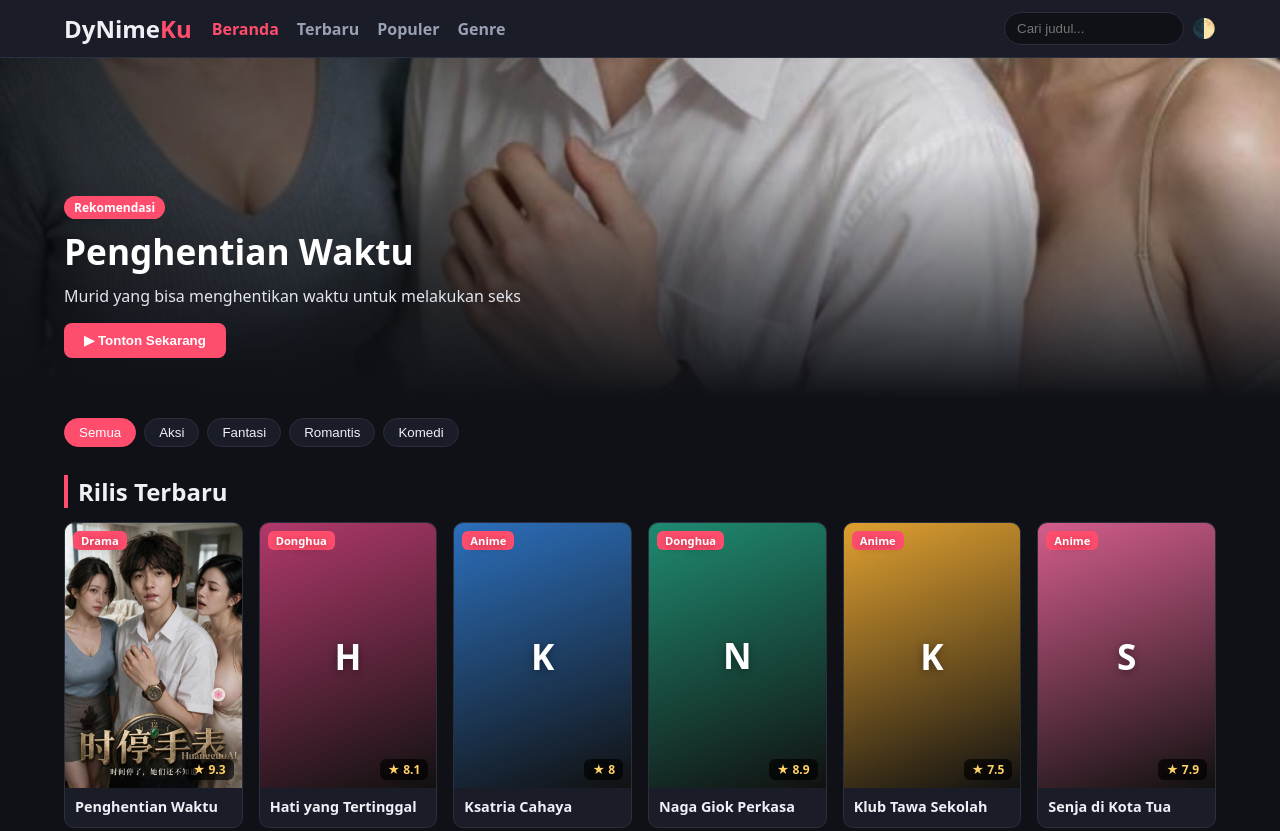
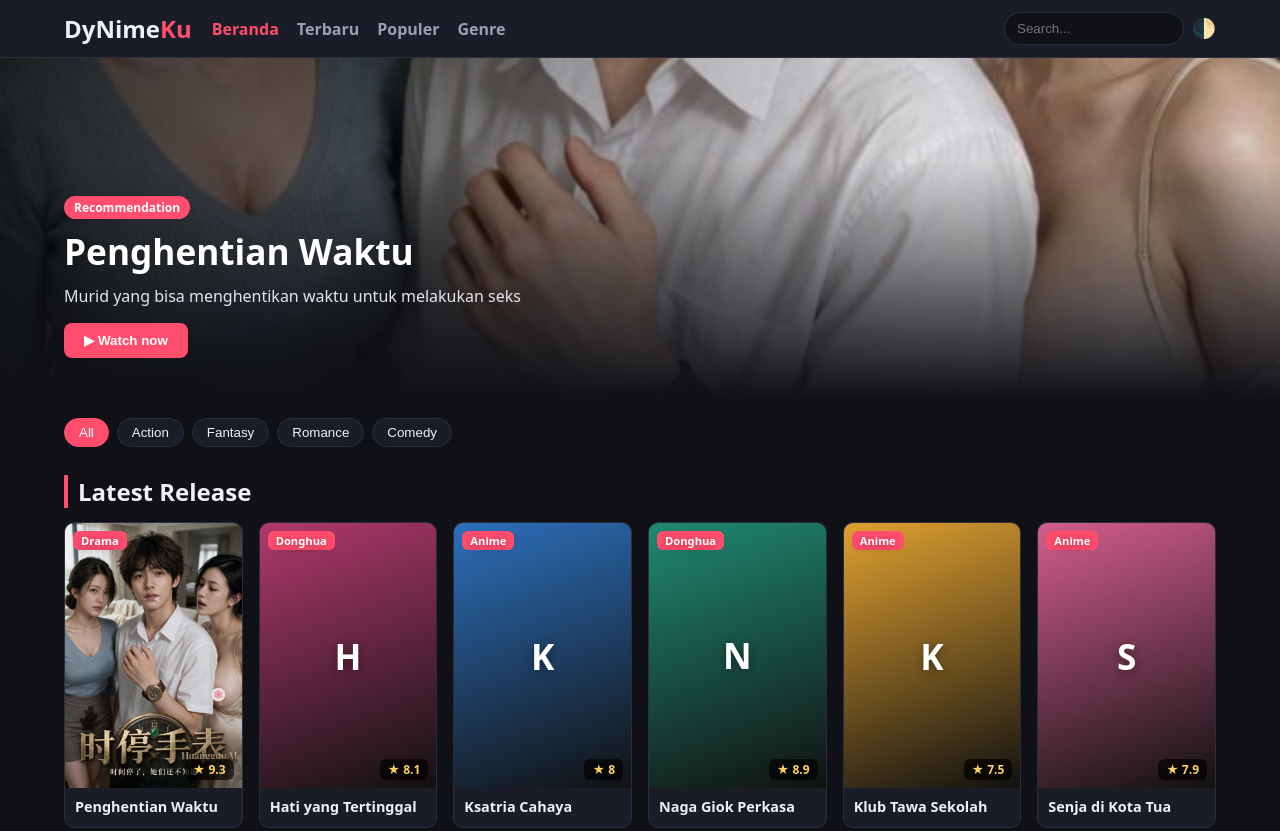
Before and after one commit to dynimeku/dynimeku, a plain HTML site: page index.html in a window 1280 px wide. Shown: the top 831 px of the page. Drawn offline with Linux system fonts and the light colour scheme.

Commit message:
Add files via upload

```diff
--- a/index.html
+++ b/index.html
@@ -17,7 +17,7 @@
     <a href="#genre">Genre</a>
   </nav>
   <div class="nav-right">
-    <input type="search" id="search" placeholder="Cari judul...">
+    <input type="search" id="search" placeholder="Search...">
     <button id="theme-btn" title="Ganti tema">🌓</button>
     <button id="burger" title="Menu">☰</button>
   </div>
@@ -25,23 +25,23 @@
 
 <section class="hero" id="hero">
   <div class="hero-text">
-    <span class="badge">Rekomendasi</span>
+    <span class="badge">Recommendation</span>
     <h1 id="hero-title">Judul Anime</h1>
     <p id="hero-desc">Deskripsi singkat.</p>
-    <button class="btn" id="hero-btn">▶ Tonton Sekarang</button>
+    <button class="btn" id="hero-btn">▶ Watch now</button>
   </div>
 </section>
 
 <main class="container">
   <div class="genres" id="genre">
-    <button class="chip active" data-genre="Semua">Semua</button>
-    <button class="chip" data-genre="Aksi">Aksi</button>
-    <button class="chip" data-genre="Fantasi">Fantasi</button>
-    <button class="chip" data-genre="Romantis">Romantis</button>
-    <button class="chip" data-genre="Komedi">Komedi</button>
+    <button class="chip active" data-genre="Semua">All</button>
+    <button class="chip" data-genre="Aksi">Action</button>
+    <button class="chip" data-genre="Fantasi">Fantasy</button>
+    <button class="chip" data-genre="Romantis">Romance</button>
+    <button class="chip" data-genre="Komedi">Comedy</button>
   </div>
 
-  <h2 class="title" id="terbaru">Rilis Terbaru</h2>
+  <h2 class="title" id="terbaru">Latest Release</h2>
   <div class="grid" id="grid-terbaru"></div>
 
   <h2 class="title" id="populer">Populer</h2>
@@ -60,12 +60,12 @@
     <h3 id="m-title"></h3>
     <p class="meta" id="m-meta"></p>
     <p id="m-desc"></p>
-    <h4>Daftar Episode</h4>
+    <h4>List Eps</h4>
     <div class="eps" id="eps"></div>
   </div>
 </div>
 
-<footer>© 2026 NimeKu. Prototipe dengan data contoh.</footer>
+<footer>© 2026 DynimeKu.</footer>
 
 <script src="script.js"></script>
 </body>
```
